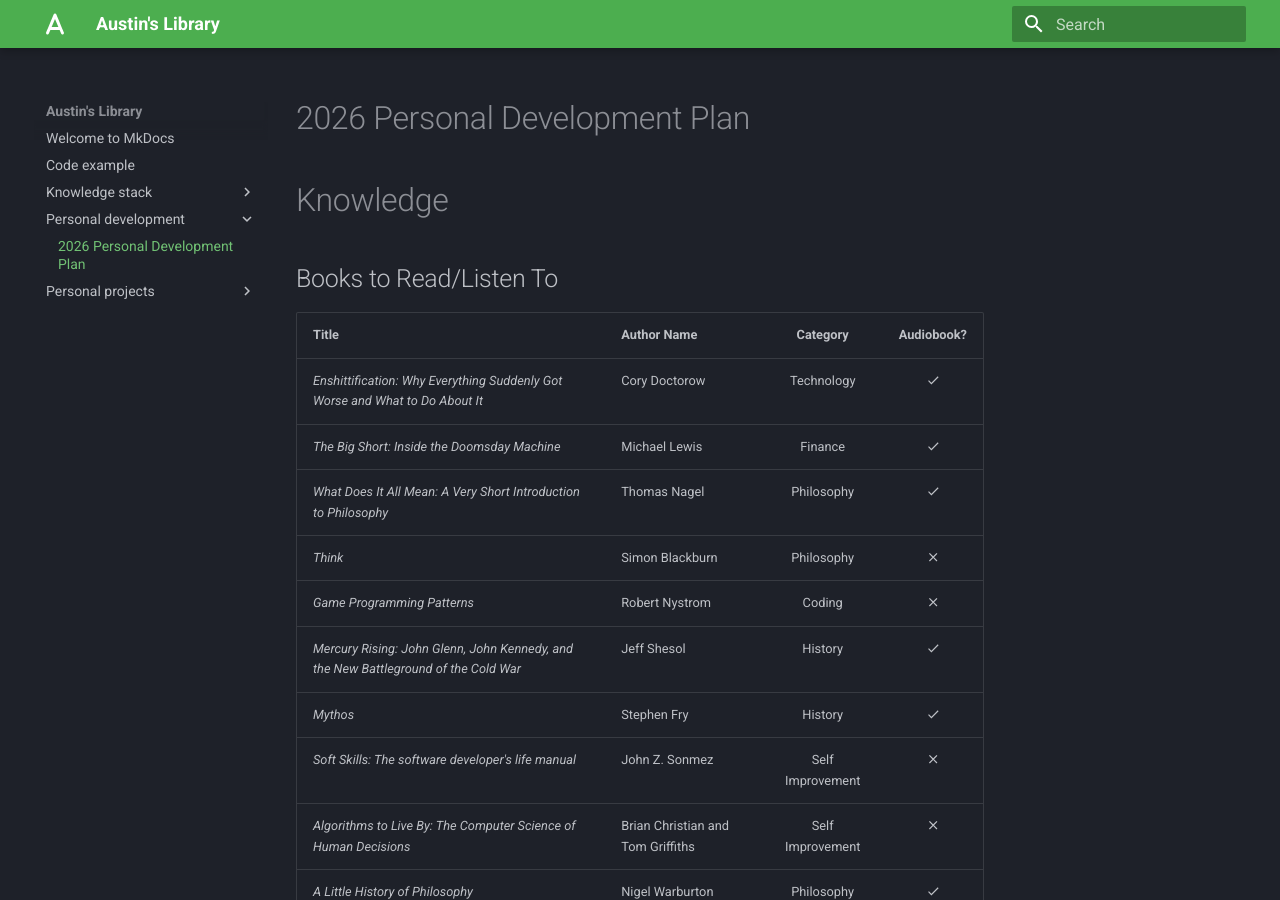
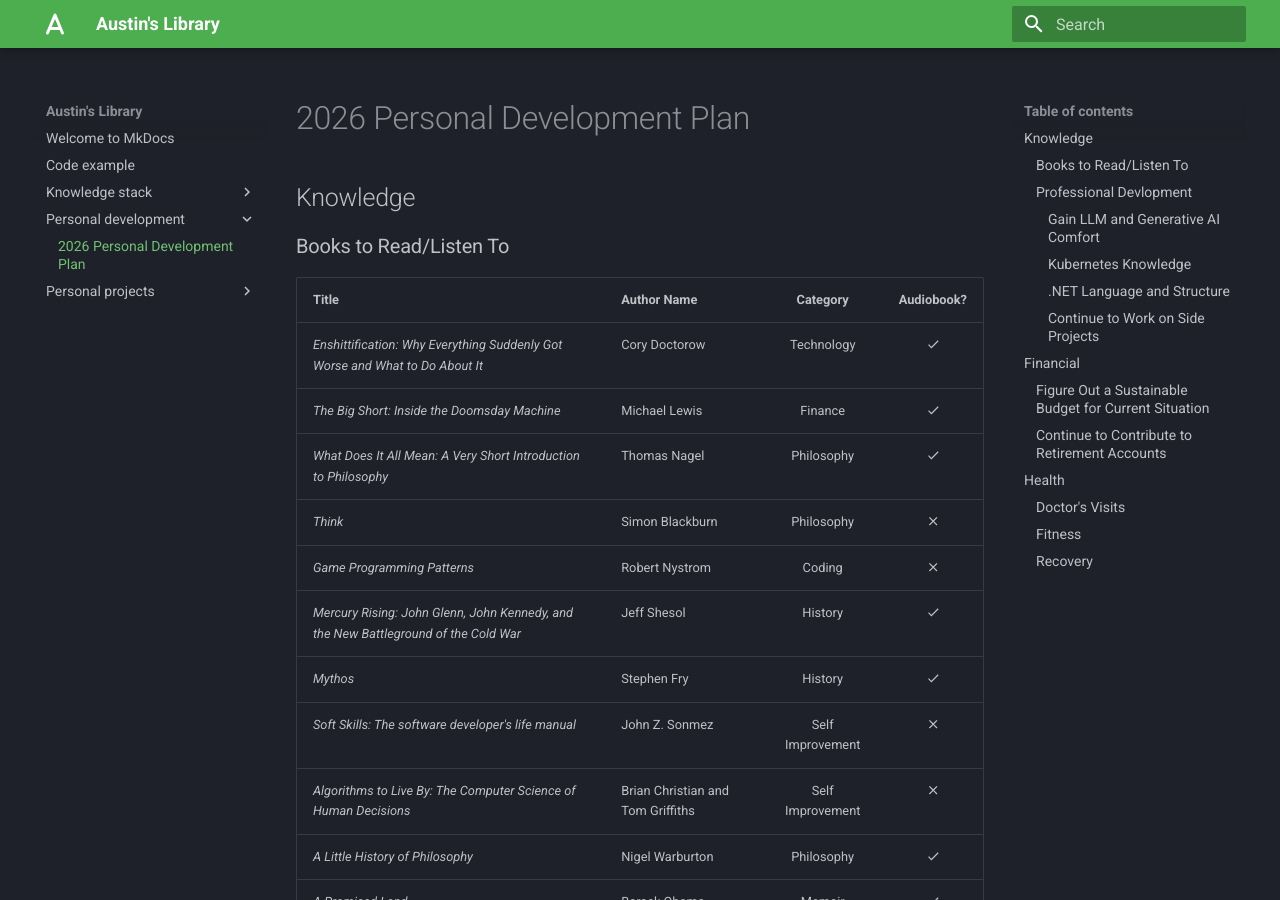
Before and after one commit to A-GingerGT/Documentation, an MkDocs documentation site: the page built from docs/personal-development/2026.md, in a window 1280 px wide and 900 px high. Built offline with MkDocs 1.6.1 and Material for MkDocs 9.7.7, drawn with Linux system fonts in a browser that asks for light colours; some web fonts are replaced.

Commit message:
Knock all subheading down a level on 2026 PDP

```diff
--- a/docs/personal-development/2026.md
+++ b/docs/personal-development/2026.md
@@ -5,9 +5,9 @@ description: Personal development plan for Austin Ayers over the calendar year 2
 
 # 2026 Personal Development Plan
 
-# Knowledge
+## Knowledge
 
-## Books to Read/Listen To
+### Books to Read/Listen To
 
 | Title | Author Name | Category | Audiobook? |
 | :---- | :---------- | :------: | :--------: |
@@ -23,15 +23,15 @@ description: Personal development plan for Austin Ayers over the calendar year 2
 | *A Little History of Philosophy* | Nigel Warburton | Philosophy | :material-check: |
 | *A Promised Land* | Barack Obama | Memoir | :material-check: |
 
-## Professional Devlopment
+### Professional Devlopment
 
-### Gain LLM and Generative AI Comfort
+#### Gain LLM and Generative AI Comfort
 These tools are not going away any time soon, and the need to add the ability to manage and use them to the resume is becoming paramount.
 
 To help this comfortablility, a dashboard should be developed in Node.js using React components. This project will
 be guided an scaffolded by Claude and be used to visualize various recovery statistics throughout the year.
 
-### Kubernetes Knowledge
+#### Kubernetes Knowledge
 
 This year, an interest to expand on for the resume is to learn more containerization, specifically Kubernetes and its tech stack. To do this
 I will complete the Udemy course:
@@ -40,7 +40,7 @@ I will complete the Udemy course:
 
 Following this course completion, the Certified Kubernetes Application Developer (CKAD) exam will be passed for certification.
 
-### .NET Language and Structure
+#### .NET Language and Structure
 
 It seems that over the coming year it will be imperative to gain proficiency in both .NET programming languages
 (C#, F#, etc.) and the build structure for work. This will require conistent outside typical work hours work to maintain standards, so time
@@ -49,7 +49,7 @@ needs to be set aside to iterate on these skills with side projects and other va
 A fun way to do this would be to continue to iterate on game ideas within the MonoGame engine, which uses pure
 .NET
 
-### Continue to Work on Side Projects
+#### Continue to Work on Side Projects
 
 By the end of 2026 the:
 
@@ -57,9 +57,9 @@ By the end of 2026 the:
 - NBA stat application will have a working UI and fully developed backend
 - Arbitrage dashboard with Drew will be in a usable condition for at least two prediction markets.
 
-# Financial
+## Financial
 
-## Figure Out a Sustainable Budget for Current Situation
+### Figure Out a Sustainable Budget for Current Situation
 
 Rocket Money budget is out of date. Update all of the categories and start to refine more specific portions to
 identify problem areas in the first 2 months of the year to get a handle of it
@@ -68,7 +68,7 @@ identify problem areas in the first 2 months of the year to get a handle of it
 - Focus on cooking more food and less out to eat
     - Outside of dates and lunches with Nana, only one out to eat a week if sitdown/two if fast food
 
-## Continue to Contribute to Retirement Accounts
+### Continue to Contribute to Retirement Accounts
 
 Josh is a fantastic resource to bounce ideas off of in addition to managing the retirement accounts, use that
 resource.
@@ -83,21 +83,21 @@ Contributions this year:
 
 Re-Evalute position in April after merit increases go through at work
 
-# Health
+## Health
 
-## Doctor's Visits
+### Doctor's Visits
 
 A primary care doctor is something that needs to be found this year. Kate's situation shows that datapoints
 on your health are important, primary care provider would be important this year.
 
-## Fitness
+### Fitness
 
 The name of the game this year is hypertrophy and strength. To do this workout cycles will be broken down into
 8 week cycles, with the goal of 5 days in the gym and two recovery days. In the summer those recovery days will
 include a walk outside on the trails, and gym will go to 4 days a week to account for sprinting intervals on what
 would have been the 5th gym day.
 
-## Recovery
+### Recovery
 
 The goal this year is to create a managable schedule for sleep and maximize recovery as it relates to fitness.
 To achieve this, sleep needs to become more dialed in. No staying awake until almost 4 am anymore, the body just
```
